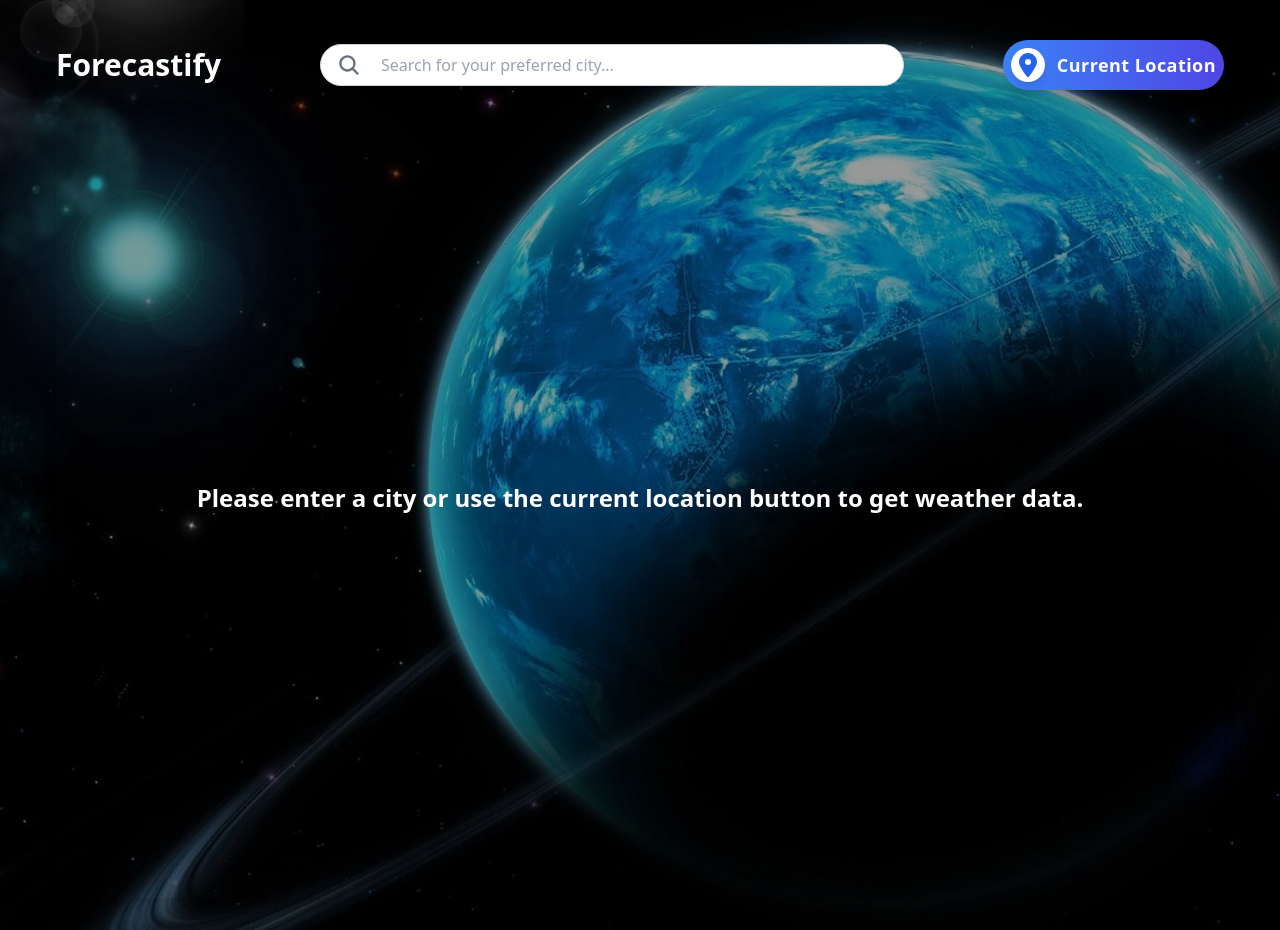
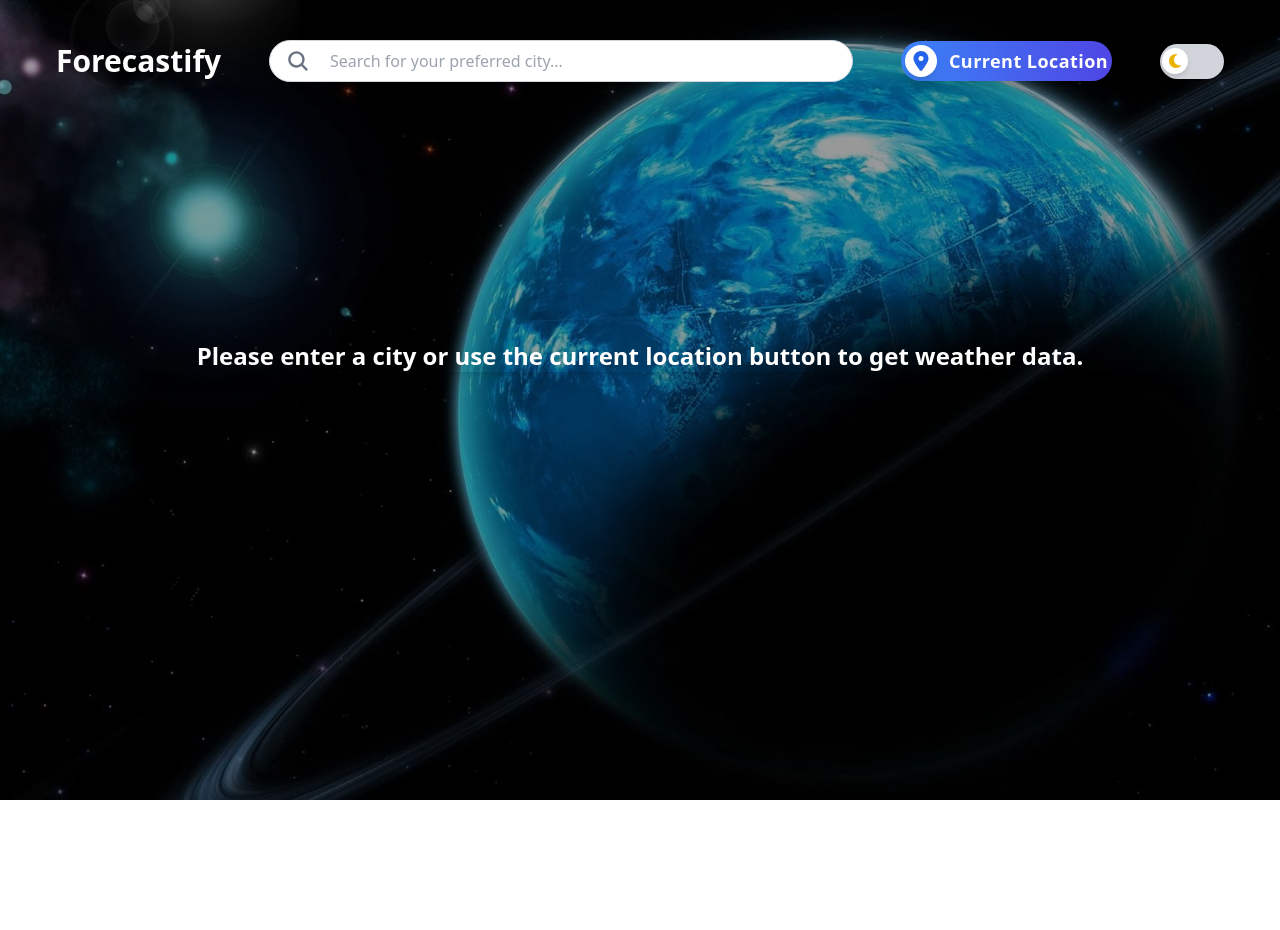
Before and after one commit to AmrahovaDilber/WeatherApp, a React (Vite) app: page / in a window 1280 px wide. After the commit the page ends 800 px from the top, so only its background shows below. Built offline with nearby package versions, Linux system fonts and the light colour scheme.

Commit message:
added darkmode functionality

```diff
--- a/src/App.tsx
+++ b/src/App.tsx
@@ -12,10 +12,10 @@ export default function App() {
   const [searchInput, setSearchInput] = useState<string>("");
   const [weatherInfor, setWeatherInfor] = useState<weatherType | null>(null);
   const [currentPosition, setCurrentPosition] = useState<boolean>(false);
-
+  const [isDarkMode, setIsDarkMode] = useState<boolean>(false);
   useEffect(() => {
     const fetchWeatherInfor = async () => {
-      if (query.length > 3) {
+      if (query.length >= 3) {
         const data = await fetchWeather(query.toLowerCase());
         setWeatherInfor(data);
         setCurrentPosition(false);
@@ -46,7 +46,7 @@ export default function App() {
         return "./Snow.jpeg";
       case "Drizzle".toLowerCase():
         return "./Drizzle.png";
-      case "Thunderstorm".toLowerCase() :
+      case "Thunderstorm".toLowerCase():
         return "./Thunderstorm.png";
       default:
         return "./bg2.jpeg";
@@ -79,21 +79,55 @@ export default function App() {
       setQuery(searchInput);
     }
   };
+
+  function handleDarkMode() {
+    setIsDarkMode(!isDarkMode);
+    if (isDarkMode) {
+      localStorage.setItem("darkMode", "false");
+    } else {
+      localStorage.setItem("darkMode", "true");
+    }
+  }
+  useEffect(() => {
+    const savedDarkMode = localStorage.getItem("darkMode");
+    setIsDarkMode(savedDarkMode);
+    if (savedDarkMode === "true") {
+      document.documentElement.classList.add("dark");
+    } else {
+      document.documentElement.classList.remove("dark");
+    }
+  }, []);
+
   return (
-    <div className="w-full min-h-screen bg-gradient-to-r from-purple-500 to-blue-500 dark:bg-gray-800 relative">
+    <div
+      className={`w-full min-h-screen relative ${
+        isDarkMode
+          ? "bg-[#121212]"
+          : "bg-gradient-to-r from-purple-500 to-blue-500"
+      }`}
+    >
+      {isDarkMode ? (
+        <div className="w-full h-full"></div>
+      ) : (
         <img
           key={weatherInfor?.location?.name || "default"}
           src={getBackgroundImage(weatherInfor?.current?.condition?.text)}
           alt="Weather Background"
           className="absolute top-0 left-0 w-full h-full object-cover z-0"
         />
+      )}
+
       <div className="absolute inset-0 bg-black bg-opacity-40 z-0 min-h-screen"></div>
+
       <div className="relative z-10 max-w-[1200px] mx-auto py-8 px-4">
         <Header
           query={searchInput}
           setQuery={setSearchInput}
           onSearch={handleSearch}
+          handleDarkMode={handleDarkMode}
           getCurrentLocation={getCurrentLocation}
+          isDarkMode={isDarkMode}
+          setIsDarkMode={setIsDarkMode}
         />
         {weatherInfor ? (
           <div className="flex flex-col space-y-8">
@@ -109,7 +143,7 @@ export default function App() {
             )}
           </div>
         ) : (
-          <div className="text-center shadow-lg text-white h-full lg:h-screen font-semibold text-lg md:text-xl lg:text-2xl flex justify-center items-center mt-[200px] sm:mt-0">
+          <div className="text-center shadow-lg text-white h-full font-semibold text-lg md:text-xl lg:text-2xl flex justify-center items-center mt-[250px]">
             Please enter a city or use the current location button to get
             weather data.
           </div>
--- a/src/components/CurrentLocation.tsx
+++ b/src/components/CurrentLocation.tsx
@@ -9,10 +9,10 @@ const CurrentLocation: React.FC<currentlocationProps> = ({ getCurrentLocation })
     <div>
       <div
         onClick={getCurrentLocation}
-        className="flex items-center cursor-pointer gap-1 sm:gap-3 p-1 sm:p-2 bg-gradient-to-r from-blue-500 to-indigo-600 text-white rounded-full shadow-lg hover:shadow-2xl transition-all duration-300 ease-in-out transform hover:scale-105"
+        className="flex items-center cursor-pointer gap-1 sm:gap-3 p-1  bg-gradient-to-r from-blue-500 to-indigo-600 text-white rounded-full shadow-lg hover:shadow-2xl transition-all duration-300 ease-in-out transform hover:scale-105"
       >
-        <div className="w-[30px] h-[30px] sm:w-[34px] sm:h-[34px] flex justify-center items-center bg-white rounded-full shadow-lg">
-          <FaLocationDot className="h-5 w-5 sm:w-6 sm:h-6 text-blue-600" />
+        <div className="w-[30px] h-[30px] sm:w-[32px] sm:h-[32px] flex justify-center items-center bg-white rounded-full shadow-lg">
+          <FaLocationDot className="h-5 w-5 sm:w-5 sm:h-5 text-blue-600" />
         </div>
 
         <p className="text-[15px] sm:text-[18px] font-semibold tracking-wide text-white">
--- /dev/null
+++ b/src/components/DarkMode.tsx
@@ -0,0 +1,26 @@
+import { FaMoon, FaSun } from "react-icons/fa6";
+
+interface DarkModeProps {
+  isDarkMode: boolean;
+  handleDarkMode: () => void;
+}
+
+const DarkMode: React.FC<DarkModeProps> = ({ handleDarkMode, isDarkMode }) => {
+  return (
+    <button
+      className="w-[64px] h-[35px] flex items-center bg-gray-300 dark:bg-gray-700 rounded-full p-[2px] transition-all duration-300"
+      onClick={handleDarkMode}
+      aria-label="Toggle dark mode"
+    >
+      <span
+        className={`w-[26px] h-[26px] flex items-center justify-center bg-white dark:bg-gray-800 text-yellow-500 dark:text-yellow-300 rounded-full shadow-md transform transition-transform duration-300 ${
+          isDarkMode ? "translate-x-[30px]" : "translate-x-0"
+        }`}
+      >
+        {isDarkMode ? <FaSun /> : <FaMoon />}
+      </span>
+    </button>
+  );
+};
+
+export default DarkMode;
--- a/src/components/FetchThreeDays.tsx
+++ b/src/components/FetchThreeDays.tsx
@@ -35,7 +35,7 @@ const FetchThreeDays: React.FC<FetchThreeDayProps> = ({ query }) => {
   }, [query]);
 
   return (
-    <div className="grid grid-cols-1 gap-4 max-w-full sm:max-w-[600px] md:max-w-[800px] lg:max-w-[600px] mx-auto backdrop-blur-sm bg-gray-500/40 w-full mr-20 p-4 rounded-lg">
+  <div className="grid grid-cols-1 gap-4 max-w-full sm:max-w-[600px] md:max-w-[800px] lg:max-w-[600px] mx-auto backdrop-blur-sm bg-gray-500/40 dark:bg-[#000000] w-full mr-20 p-4 rounded-lg">
       <p className="text-2xl font-semibold text-center text-white mb-4">
         3 Days Forecast:
       </p>
--- a/src/components/Header.tsx
+++ b/src/components/Header.tsx
@@ -1,11 +1,15 @@
 import CurrentLocation from "./CurrentLocation";
 import Search from "./Search";
+import DarkMode from "./DarkMode";
 
 interface HeaderProps {
   query: string;
   setQuery: (value: string) => void;
   getCurrentLocation: () => void;
   onSearch: () => void;
+  isDarkMode: boolean;
+  setIsDarkMode: (isDarkMode: boolean) => void;
+  handleDarkMode: () => void;
 }
 
 const Header: React.FC<HeaderProps> = ({
@@ -13,6 +17,8 @@ const Header: React.FC<HeaderProps> = ({
   setQuery,
   getCurrentLocation,
   onSearch,
+  handleDarkMode,
+  isDarkMode
 }) => {
   return (
     <div className="flex flex-wrap items-center justify-between gap-4 py-2">
@@ -25,6 +31,10 @@ const Header: React.FC<HeaderProps> = ({
       <div className="flex-shrink-0">
         <CurrentLocation getCurrentLocation={getCurrentLocation} />
       </div>
+      <DarkMode
+        handleDarkMode={handleDarkMode}
+        isDarkMode={isDarkMode}
+      ></DarkMode>
     </div>
   );
 };
--- a/src/components/HourlyForecast.tsx
+++ b/src/components/HourlyForecast.tsx
@@ -21,7 +21,7 @@ const HourlyForecast: React.FC<queryProps> = ({ query }) => {
   }, [query]);
 
   return (
-    <div className="lg:max-w-[51%] max-w-full w-full backdrop-blur-sm bg-gray-500/40 p-3 h-[400px] overflow-y-auto rounded-lg">
+    <div className="lg:max-w-[51%] max-w-full w-full backdrop-blur-sm dark:bg-[#000000] bg-gray-500/40 p-3 h-[400px] overflow-y-auto rounded-lg">
       <h2 className="text-[32px] font-semibold  text-center mb-3 text-[#fff]">
         Hourly Forecast
       </h2>
@@ -29,9 +29,9 @@ const HourlyForecast: React.FC<queryProps> = ({ query }) => {
         item.hour.map((it, index) => (
           <div
             key={`${item.date}-${index}`}
-            className="grid grid-cols-5 gap-4 items-center text-white py-2 border-b border-gray-600"
+            className="grid grid-cols-5 gap-4 items-center  text-white py-2 border-b border-gray-600"
           >
-            <p className="col-span-1">
+            <p className="col-span-1 ">
               {new Date(it.time).toLocaleTimeString([], {
                 hour: "2-digit",
                 minute: "2-digit",
--- a/src/components/Infor.tsx
+++ b/src/components/Infor.tsx
@@ -8,8 +8,8 @@ interface WeatherProps {
 
 const Infor: React.FC<WeatherProps> = ({ weatherInfor }) => {
   return (
-    <div className="flex flex-col md:flex-row w-full max-w-[800px] h-auto justify-between mx-auto p-8 gap-6 backdrop-blur-sm bg-gray-500/40  text-gray-300 rounded-lg shadow-md">
-      <div className="flex flex-col p-6 bg-gray-600 rounded-lg shadow-sm">
+    <div className="flex flex-col md:flex-row w-full dark:bg-[#000000] max-w-[800px] h-auto justify-between mx-auto p-8 gap-6 backdrop-blur-sm bg-gray-500/40  text-gray-300 rounded-lg shadow-md">
+      <div className="flex flex-col p-6 bg-gray-700 dark:bg-gray-800 rounded-lg shadow-sm">
         <h2 className="text-3xl font-semibold text-white">
           {weatherInfor?.current?.temp_c}°C
         </h2>
--- a/src/components/Search.tsx
+++ b/src/components/Search.tsx
@@ -15,7 +15,7 @@ const Search: React.FC<SearchProps> = ({ query, setQuery, onSearch }) => {
   return (
     <form
       onSubmit={handleSubmit}
-      className="flex items-center gap-3 w-full max-w-[600px] border rounded-[40px] border-gray-300 bg-white"
+      className="flex items-center gap-3 w-full max-w-[600px] border rounded-[40px] border-gray-300 dark:border-none bg-white dark:bg-gray-800"
     >
       <button
         type="submit"
@@ -28,7 +28,7 @@ const Search: React.FC<SearchProps> = ({ query, setQuery, onSearch }) => {
         type="text"
         value={query}
         onChange={(e) => setQuery(e.target.value)}
-        className="text-gray-600 font-medium text-[16px] w-[230px] sm:w-[480px] placeholder-gray-400 outline-none border-none"
+        className="text-gray-600 font-medium text-[16px] w-[230px] sm:w-[480px] dark:bg-gray-800 placeholder-gray-400 outline-none border-none"
         placeholder="Search for your preferred city..."
       />
     </form>
```
Also changed, not shown: src/components/WeatherInfor.tsx (+17 -11 lines), src/utils/helper.tsx (deleted). Lines whose indentation alone changed are shown as unchanged.
